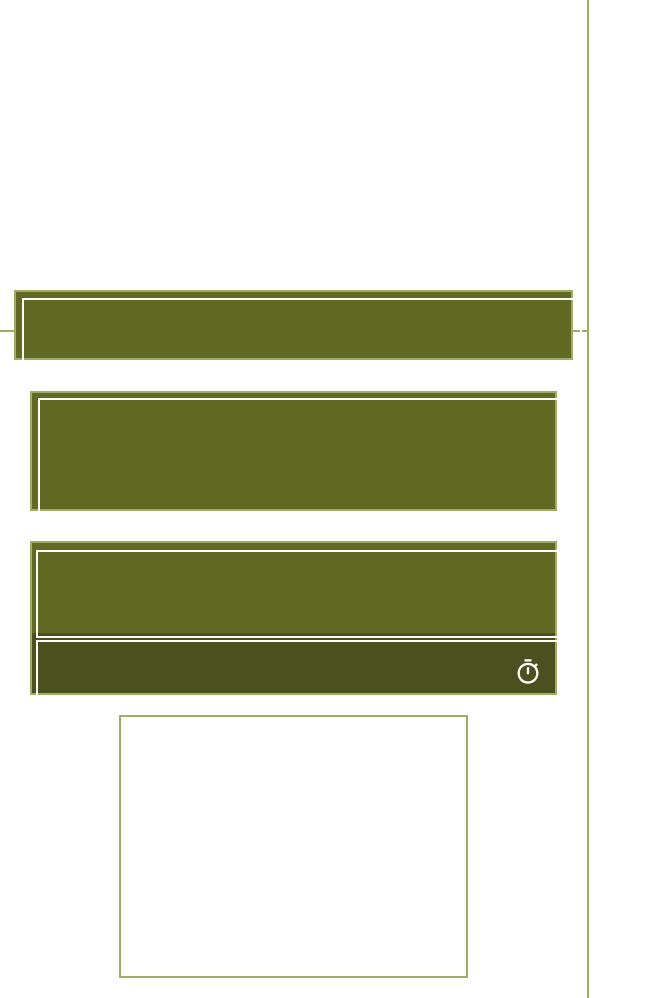
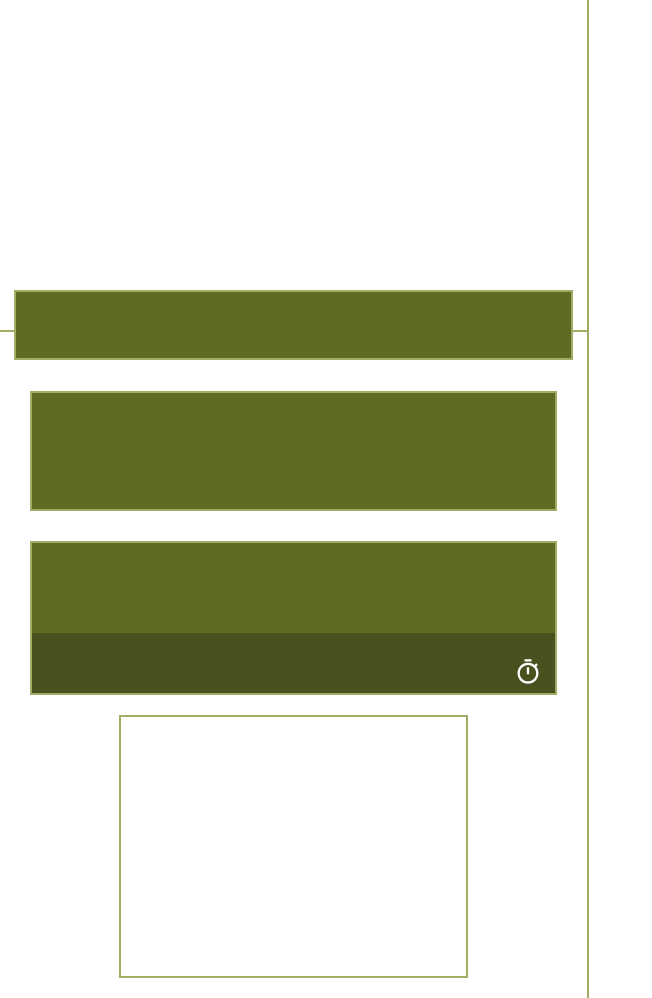
Before and after one commit to nicnacnic/speedcontrol-layouts, a website: page graphics/DS.html in a window 1280 px wide. Shown: the top 998 px of the page, without its empty margins (0-652 px from the left). Drawn offline with nearby package versions, Linux system fonts and the light colour scheme; a web font is replaced by a local one.

Commit message:
Update common.css

```diff
--- a/graphics/css/common.css
+++ b/graphics/css/common.css
@@ -26,7 +26,7 @@ body {
 	text-align: center;
 	position: absolute;
 
-	border: 2px solid white;
+	border: 2px solid transparent;
 }
 
 /* Runner name and pronouns panel. */
@@ -34,7 +34,7 @@ body {
 	position: absolute;
 	display: flex;
 
-	border: 2px solid white;
+	border: 2px solid transparent;
 }
 
 .runner-name {
@@ -71,7 +71,7 @@ body {
 	position: absolute;
 	display: flex;
 
-	border: 2px solid white;
+	border: 2px solid transparent;
 }
 
 /* Stopwatch image height. */
@@ -114,7 +114,7 @@ body {
 	text-align: center;
 	position: absolute;
 
-	border: 2px solid white;
+	border: 2px solid transparent;
 }
 
 .timer_stopped {
@@ -136,5 +136,5 @@ body {
 	justify-content: center;
 	position: absolute;
 
-	border: 2px solid white;
+	border: 2px solid transparent;
 }
```
